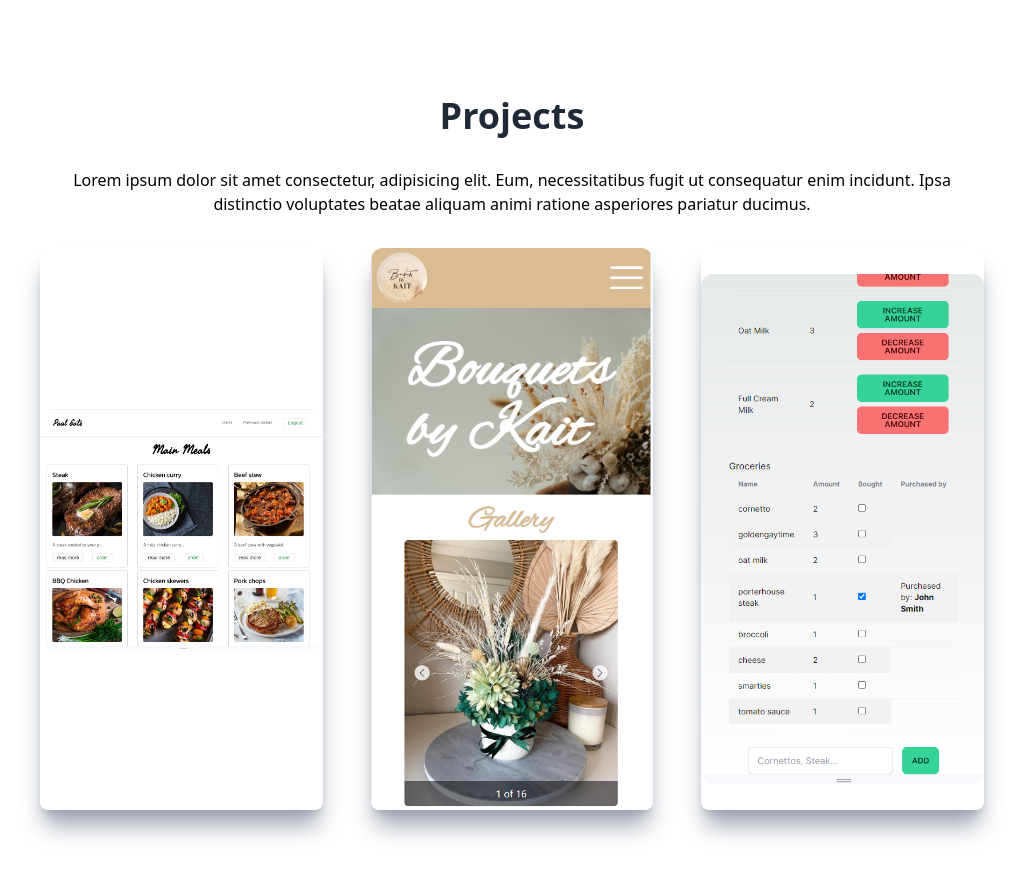
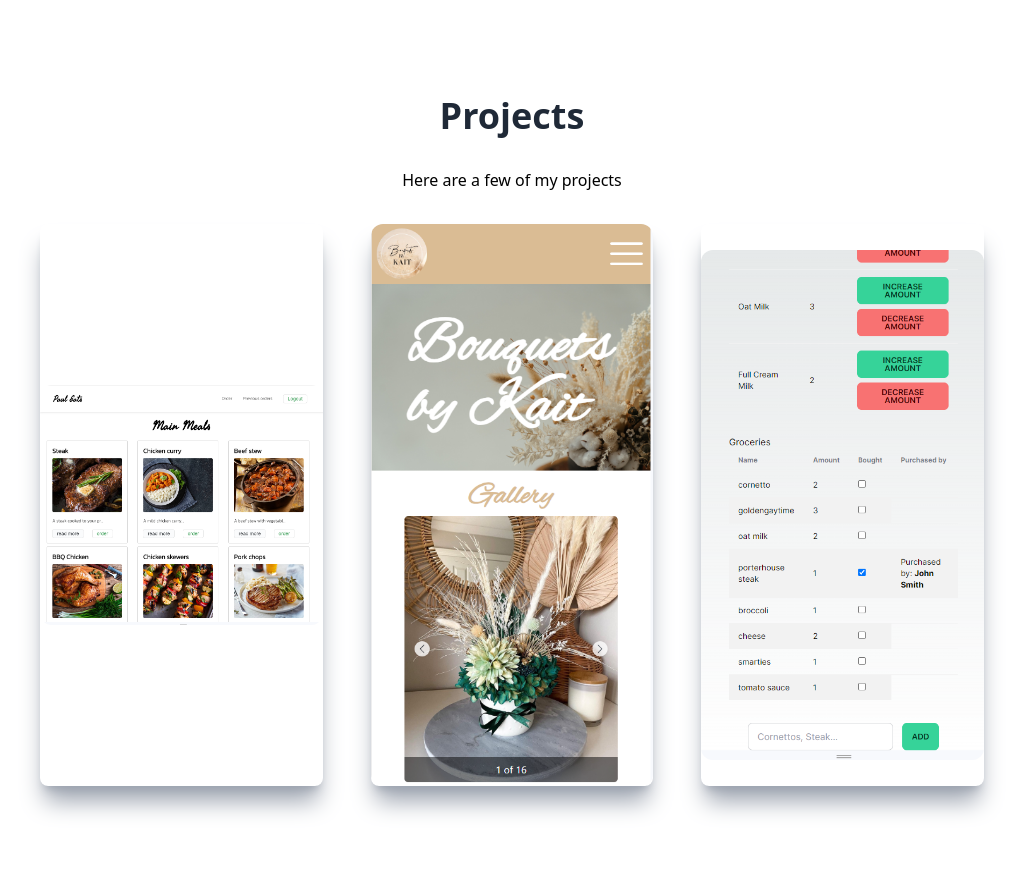
Before and after one commit to dylanj8/portfolio, a React (Vite) app: page / in a window 1280 px wide. Shown: the part 1160-2036 px from the top of the page, without its empty margins (160-1183 px from the left). Built offline with nearby package versions, Linux system fonts and the light colour scheme.

Commit message:
third commit

```diff
--- a/src/components/Projects.jsx
+++ b/src/components/Projects.jsx
@@ -8,11 +8,7 @@ const Projects = () => {
   return (
     <div id="projects" className="max-w-[1040px] m-auto md:pl-20 p-4 py-16">
       <h1 className="text-4xl text-center font-bold text-gray-800">Projects</h1>
-      <p className="text-center py-8">
-        Lorem ipsum dolor sit amet consectetur, adipisicing elit. Eum,
-        necessitatibus fugit ut consequatur enim incidunt. Ipsa distinctio
-        voluptates beatae aliquam animi ratione asperiores pariatur ducimus.
-      </p>
+      <p className="text-center py-8">Here are a few of my projects</p>
       <div className="grid sm:grid-cols-2 gap-12 md:grid-cols-3">
         <ProjectItem
           img={dadeatsimage}
```
